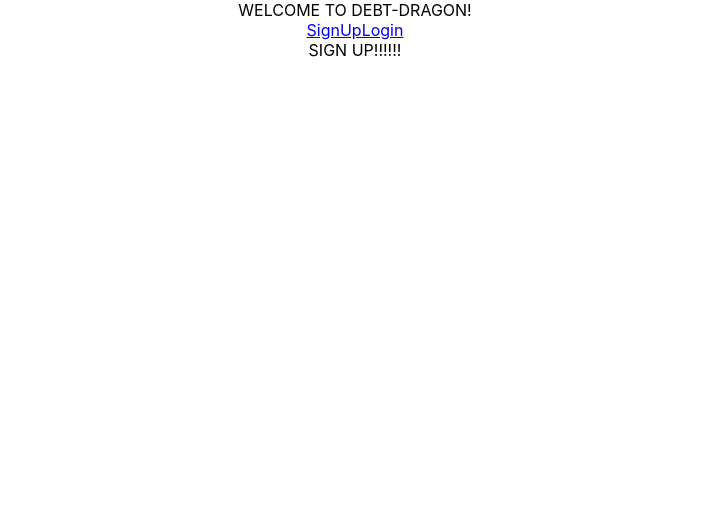
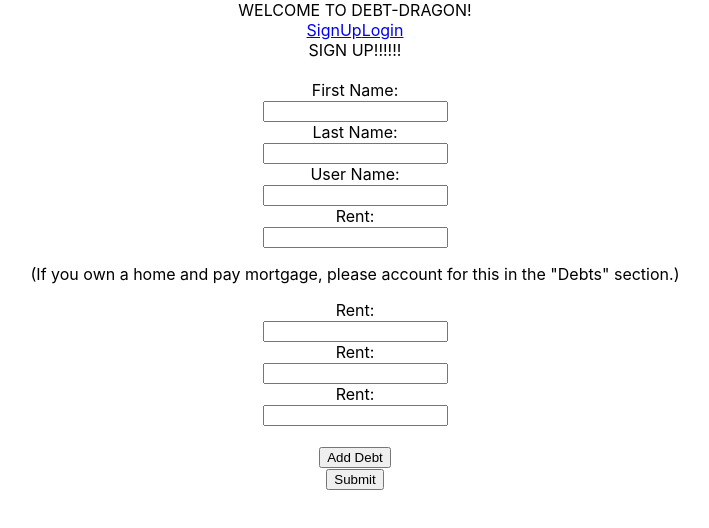
Before and after one commit to halented/debt-dragon-frontend, a React (Create React App) app: page /signup in a window 1280 px wide. Shown: the top 528 px of the page, without its empty margins (285-994 px from the left). Built offline with nearby package versions, Linux system fonts and the light colour scheme.

Commit message:
Up to date?

```diff
--- a/src/App.js
+++ b/src/App.js
@@ -22,6 +22,16 @@ class App extends Component {
     }
   }
 
+  addNewDebt(ev){
+    ev.preventDefault()
+    console.log("ADDING A NEW DEBT")
+  }
+
+  handleSubmit(ev){
+    ev.preventDefault()
+    console.log("inside submit")
+  }
+
   render() {
     return (
       <div className="App">
@@ -38,9 +48,11 @@ class App extends Component {
               </>
               }
               <div>
-              <Route path="/signup" component={SignUp}/>
               <Route path="/login" component={Login}/>
               <Route path="/profile" component={Profile}/>
+              <Route path="/signup" render={(props) => (
+                <SignUp {...props} addNewDebt={this.addNewDebt} handleSubmit={this.handleSubmit}/>
+              )} />
               </div>
             </div>
           </Router>
--- /dev/null
+++ b/src/components/Debt.js
@@ -0,0 +1,24 @@
+import React from 'react';
+
+function AddNewDebt (props) {
+    return (
+      <div className="new-debt-box">
+        <label>Type:</label><br/>
+        <select>
+          <option value="studentLoan">Student Loan</option>
+          <option value="personalLoan">Personal Loan</option>
+          <option value="mortgage">Mortgage</option>
+          <option value="carPayment">Car Payment</option>
+          <option value="other">Other</option>
+        </select><br/>
+        <label>Amount:</label><br/>
+        <input type="text"></input><br/>
+        <label>Interest Rate:</label><br/>
+        <input type="text"></input><br/>
+        <label>Minimum Monthly Payment:</label><br/>
+        <input type="text"></input><br/>
+      </div>
+    );
+}
+
+export default AddNewDebt;
--- a/src/components/SignUp.js
+++ b/src/components/SignUp.js
@@ -1,10 +1,43 @@
 import React, { Component } from 'react';
+import Debt from './Debt'
 
 class SignUp extends Component {
+  constructor(props){
+    super(props)
+
+    this.state= {
+
+    }
+  }
+
   render() {
     return (
       <div>
       SIGN UP!!!!!!
+      <br/>
+      <br/>
+        <form onClick={(ev) => this.props.handleSubmit(ev)}>
+          <label>First Name:</label><br/>
+          <input type="text"></input><br/>
+          <label>Last Name:</label><br/>
+          <input type="text"></input><br/>
+          <label>User Name:</label><br/>
+          <input type="text"></input><br/>
+
+          <div className="monthly-expenses-box">
+            <label>Rent:</label><br/>
+            <input type="text"></input><br/>
+            <p>(If you own a home and pay mortgage, please account for this in the "Debts" section.)</p>
+            <label>Rent:</label><br/>
+            <input type="text"></input><br/>
+            <label>Rent:</label><br/>
+            <input type="text"></input><br/>
+            <label>Rent:</label><br/>
+            <input type="text"></input><br/>
+          </div>
+          <br/><button onClick={(ev) => this.props.addNewDebt(ev)}>Add Debt</button><br/>
+          <input type="submit"></input>
+        </form>
       </div>
     );
   }
```
